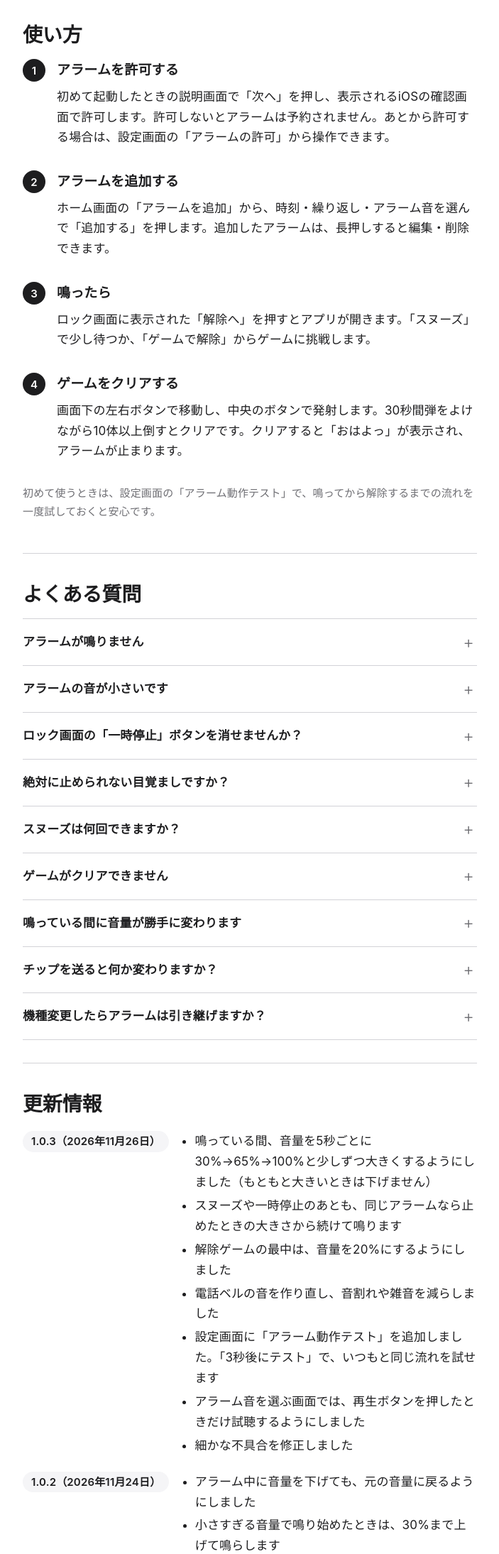
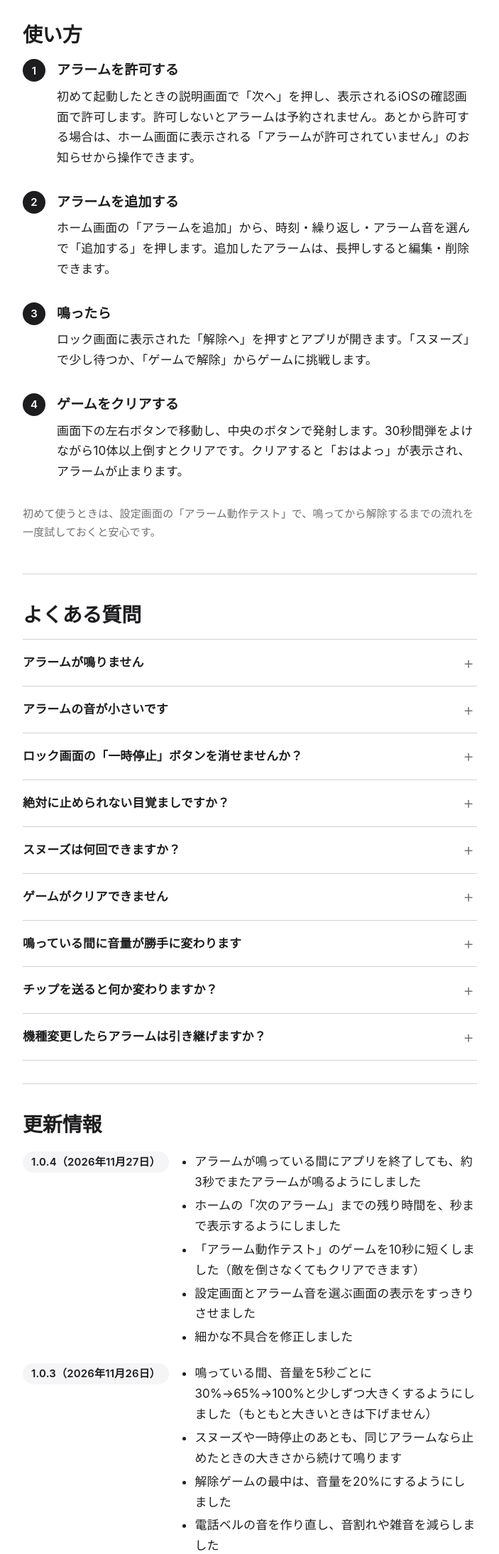
Before and after one commit to createlabone/kyouoki, a plain HTML site: page index.html in a window 1280 px wide. Shown: the part 2460-4649 px from the top of the page at 71% size, without its empty margins (288-991 px from the left). Drawn offline with Linux system fonts and the light colour scheme.

Commit message:
Update support page for 1.0.4

```diff
--- a/index.html
+++ b/index.html
@@ -259,7 +259,7 @@
     </div>
     <div class="card">
       <h3>アラーム動作テスト</h3>
-      <p>設定画面の「アラーム動作テスト」で「3秒後にテスト」を押すと、3秒後にいつもと同じ流れでアラームが鳴ります。設定したアラームや予定は変わりません。</p>
+      <p>設定画面の「アラーム動作テスト」で「3秒後にテスト」を押すと、3秒後にいつもと同じ流れでアラームが鳴ります（ゲームは10秒で、敵を倒さなくてもクリアできます）。設定したアラームや予定は変わりません。</p>
     </div>
     <div class="card">
       <h3>チップ（任意）</h3>
@@ -272,7 +272,7 @@
     <ol class="steps">
       <li>
         <h3>アラームを許可する</h3>
-        <p>初めて起動したときの説明画面で「次へ」を押し、表示されるiOSの確認画面で許可します。許可しないとアラームは予約されません。あとから許可する場合は、設定画面の「アラームの許可」から操作できます。</p>
+        <p>初めて起動したときの説明画面で「次へ」を押し、表示されるiOSの確認画面で許可します。許可しないとアラームは予約されません。あとから許可する場合は、ホーム画面に表示される「アラームが許可されていません」のお知らせから操作できます。</p>
       </li>
       <li>
         <h3>アラームを追加する</h3>
@@ -298,7 +298,7 @@
       <div class="answer">
         <p>次の点をご確認ください。</p>
         <ul class="plain">
-          <li>設定画面の「アラームの許可」が「許可済み」になっているか</li>
+          <li>ホーム画面に「アラームが許可されていません」と表示されていないか</li>
           <li>ホーム画面で、そのアラームのスイッチがオンになっているか</li>
           <li>iPhoneの電源が入っているか</li>
         </ul>
@@ -368,6 +368,16 @@
   <section id="updates">
     <h2>更新情報</h2>
     <div class="release">
+      <span class="ver">1.0.4（2026年11月27日）</span>
+      <ul class="plain">
+        <li>アラームが鳴っている間にアプリを終了しても、約3秒でまたアラームが鳴るようにしました</li>
+        <li>ホームの「次のアラーム」までの残り時間を、秒まで表示するようにしました</li>
+        <li>「アラーム動作テスト」のゲームを10秒に短くしました（敵を倒さなくてもクリアできます）</li>
+        <li>設定画面とアラーム音を選ぶ画面の表示をすっきりさせました</li>
+        <li>細かな不具合を修正しました</li>
+      </ul>
+    </div>
+    <div class="release">
       <span class="ver">1.0.3（2026年11月26日）</span>
       <ul class="plain">
         <li>鳴っている間、音量を5秒ごとに30%→65%→100%と少しずつ大きくするようにしました（もともと大きいときは下げません）</li>
```
